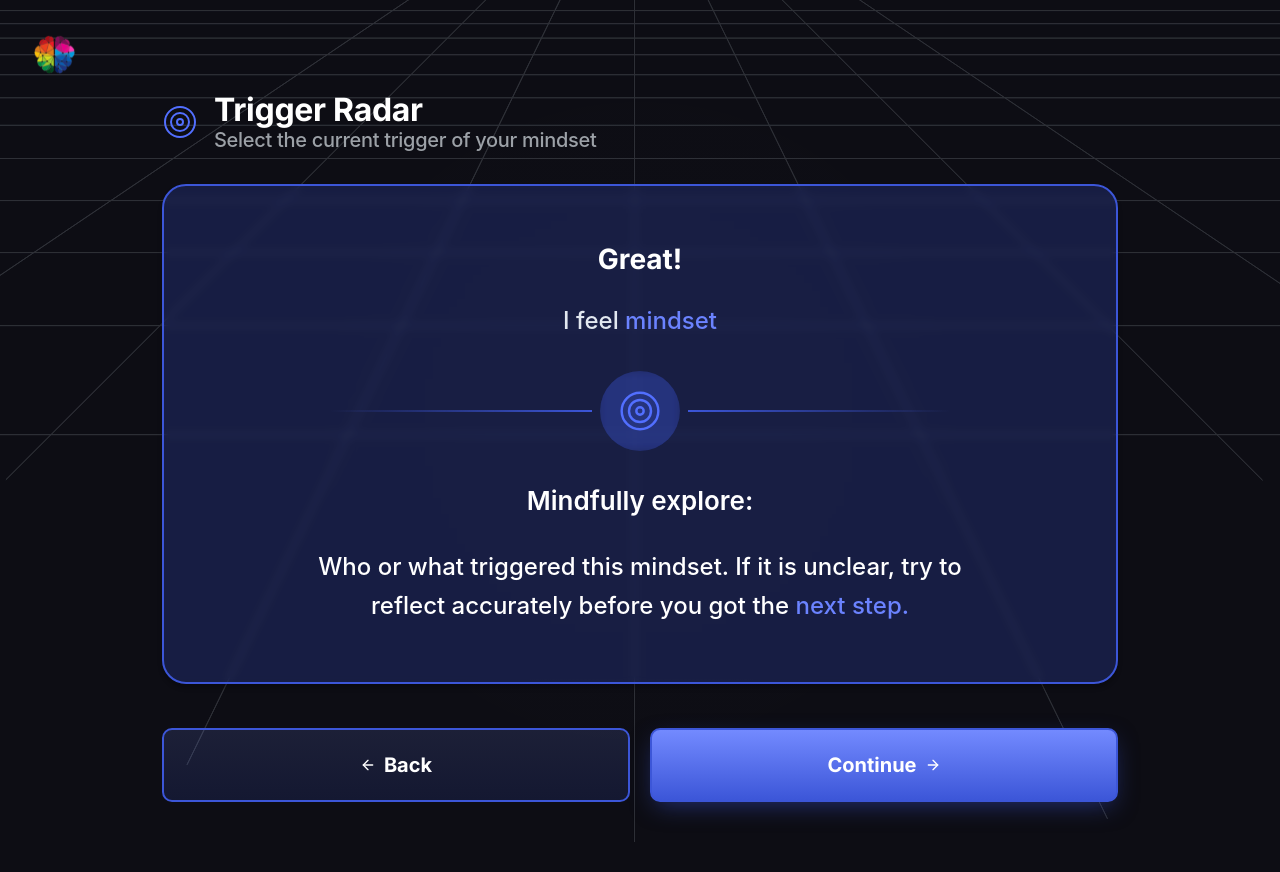
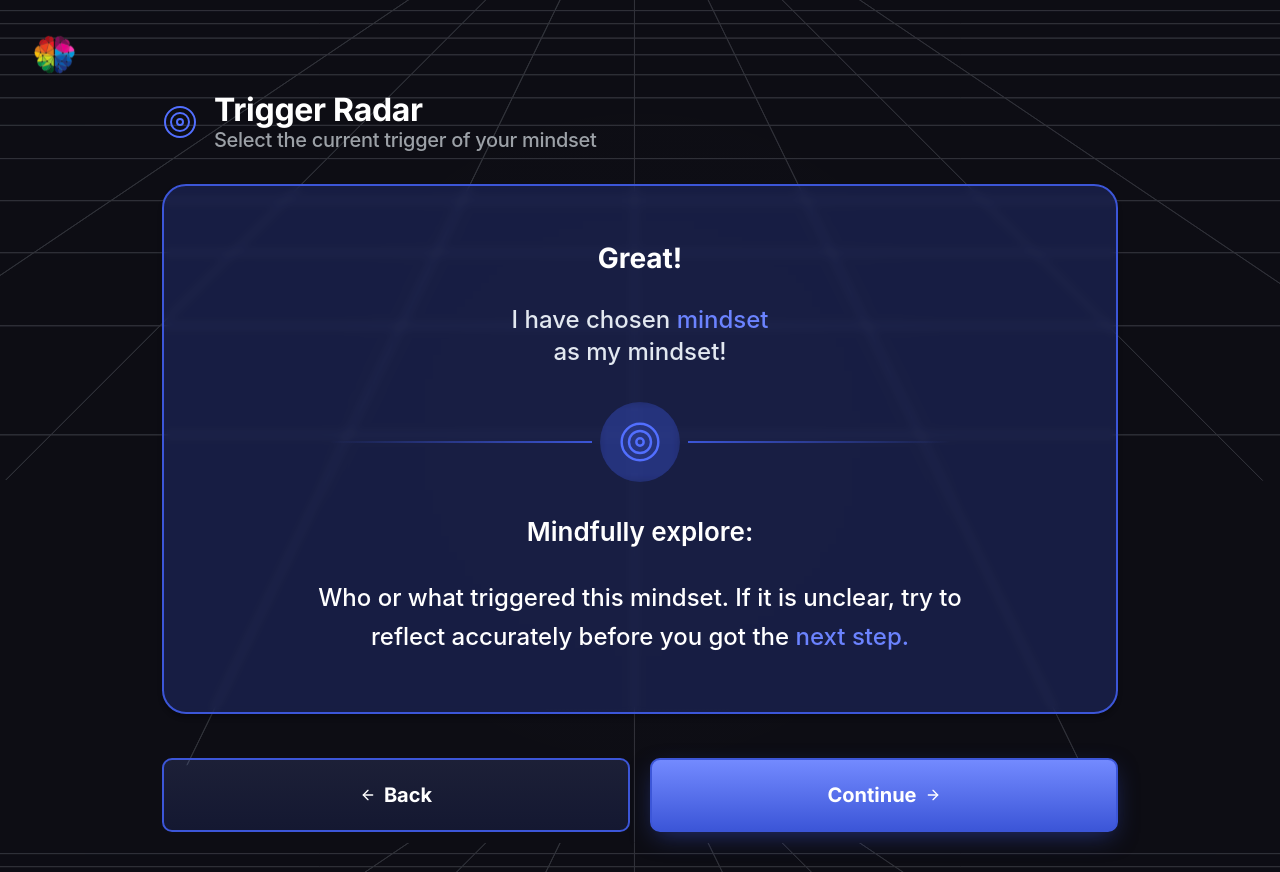
Before and after one commit to HafizAbeer/mind-set-1, a React (Vite) app: page /trigger in a window 1280 px wide. Before the commit the page ends 842 px from the top, so only its background shows below. Built offline with nearby package versions, Linux system fonts and the light colour scheme; a web font is replaced by a local one.

Commit message:
use "I have ..." phrasing in radar description boxes
Keep the original sentence structure but flip the second-person voice
to first person ("You have chosen X as your mindset!" → "I have chosen
X as my mindset!") so all radar description boxes speak as the user.

```diff
--- a/src/pages/IntentionRadar.jsx
+++ b/src/pages/IntentionRadar.jsx
@@ -25,7 +25,7 @@ const IntentionRadar = () => {
         stepTitle="Great, good body awareness!!!"
         description={
           <>
-            I feel{" "}
+            I have assigned{" "}
             <span style={{ color: "#FBA90B" }}>
               {symptomSummary}
             </span>{" "}
--- a/src/pages/SymptomRadar.jsx
+++ b/src/pages/SymptomRadar.jsx
@@ -16,7 +16,7 @@ const SymptomRadar = () => {
       stepTitle="Fine !!!"
       description={
         <>
-          I identify the <span style={{ color: '#2AABEE' }}>{bodyStructureLabel}</span><br />
+          I have now determined the <span style={{ color: '#2AABEE' }}>{bodyStructureLabel}</span><br />
           as embodiment for the present mindset.
         </>
       }
--- a/src/pages/TriggerIntro.jsx
+++ b/src/pages/TriggerIntro.jsx
@@ -23,8 +23,10 @@ const TriggerIntroPage = () => {
       stepTitle="Great!"
       description={
         <p className="m-0">
-          I feel{" "}
+          I have chosen{" "}
           <span className="text-[#6B83FF]">{mindsetLabel}</span>
+          <br />
+          as my mindset!
         </p>
       }
       centerIcon={triggerLogo}
```
